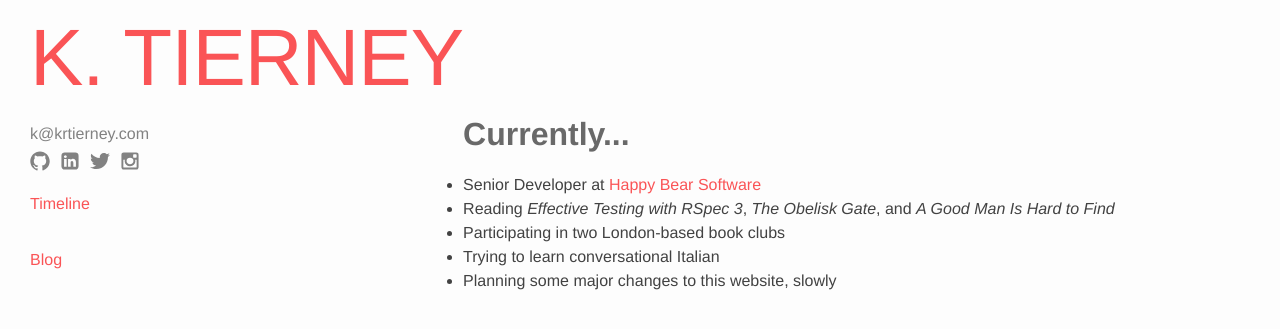
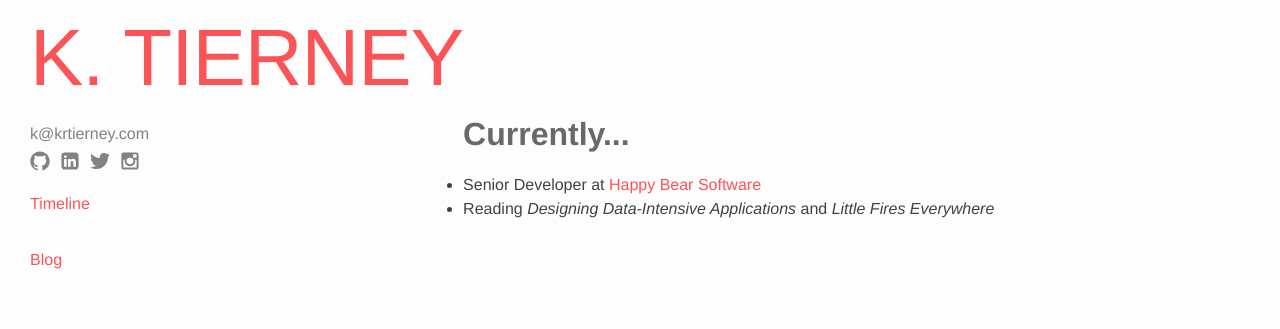
Before and after one commit to krtierney/krtierney.github.io, a Jekyll site: the page built from index.md, in a window 1280 px wide. Shown: the top 329 px of the page. Built offline with Jekyll 4.4.1, drawn with Linux system fonts in a browser that asks for light colours.

Commit message:
Updates current activities

```diff
--- a/_layouts/home.html
+++ b/_layouts/home.html
@@ -7,11 +7,8 @@ layout: default
   <h1>Currently...</h1>
   <ul>
     <li>Senior Developer at  <a href="https://www.happybearsoftware.com">Happy Bear Software</a></li>
-    <li>Reading <em>Effective Testing with RSpec 3</em>, <em>The
-        Obelisk Gate</em>, and <em>A Good Man Is Hard to Find</em></li>
-    <li>Participating in two London-based book clubs</li>
-    <li>Trying to learn conversational Italian</li>
-    <li>Planning some major changes to this website, slowly</li>
+    <li>Reading <em>Designing Data-Intensive Applications</em>
+        and <em>Little Fires Everywhere</em></li>
   </ul>
 
 </div>
```
